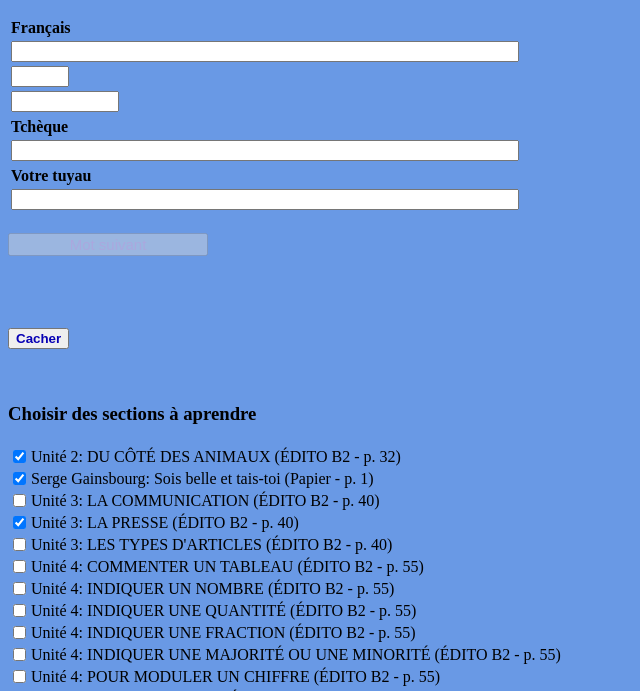
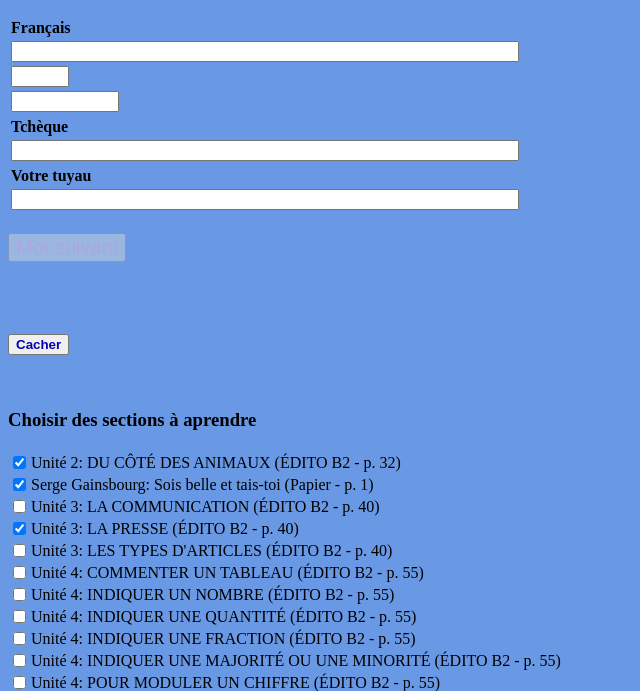
Before and after one commit to evaapavel/miilon, a plain HTML site: page Miilon/index.html in a window 1280 px wide. Shown: the part 105-796 px from the top of the page, without its empty margins (0-640 px from the left). Drawn offline with Linux system fonts and the light colour scheme.

Commit message:
TECH Miilon - Improve the lookout of the button buttonNext.

```diff
--- a/Miilon/style.css
+++ b/Miilon/style.css
@@ -30,10 +30,11 @@ input[type=button]:disabled {
 
 
 .buttonImportant {
-  width: 200px;
+  /* width: 200px; */
+  /* width: 300px; */
   /* font-size: 30px; */
-  /* font-size: 20px; */
-  font-size: 15px;
+  font-size: 20px;
+  /* font-size: 15px; */
 }
 
 
```
